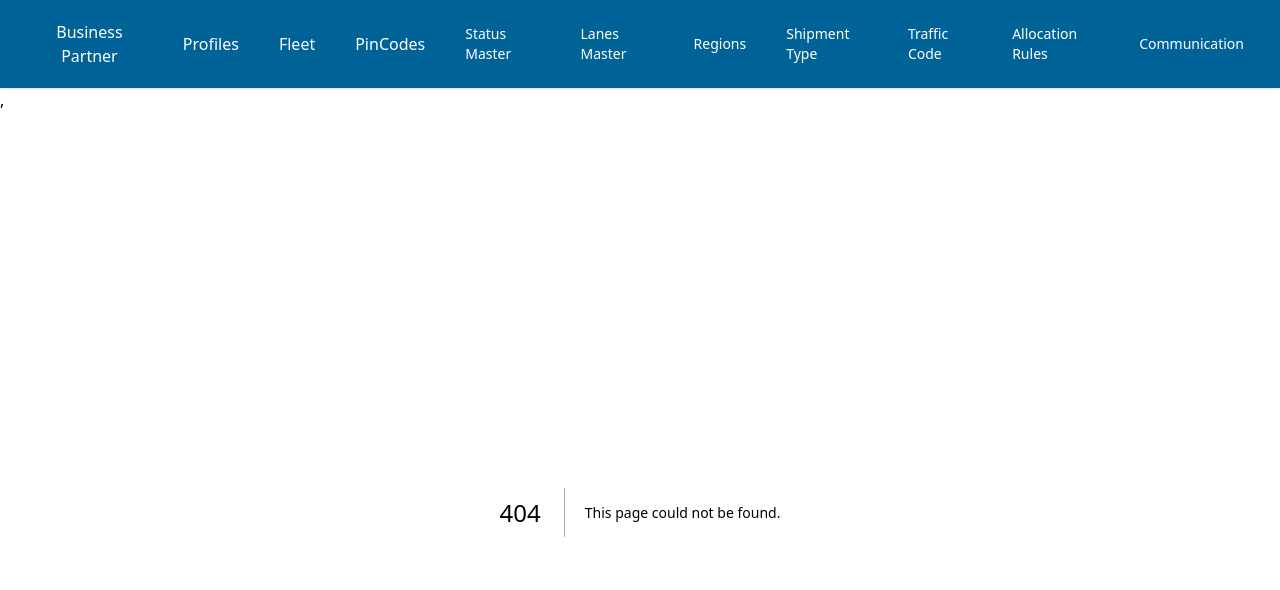
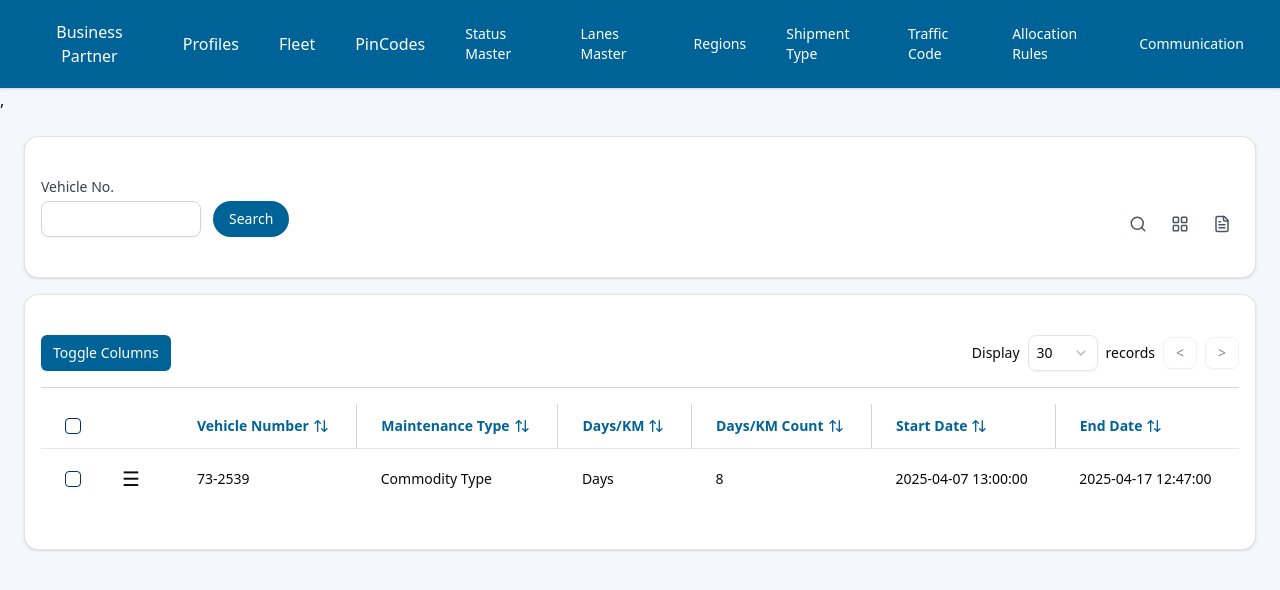
Before and after one commit to rohit24-creator/devdemo_sharedrepo, a Next.js app: page /dashboard/maintenance/lists/regularmaintenance in a window 1280 px wide. Before the commit this address had no page. Shown: the top 590 px of the page. Built offline with nearby package versions, Linux system fonts and the light colour scheme.

Commit message:
completed the list pages of battery,regular maintenance,tyre

```diff
--- /dev/null
+++ b/app/dashboard/maintenance/lists/battery/page.js
@@ -0,0 +1,55 @@
+"use client";
+
+import { useEffect, useState } from "react";
+import ReusableTable from "@/components/ui/reusableComponent/viewtable";
+
+export default function BatteryPage() {
+  const [columns, setColumns] = useState([]);
+  const [rows, setRows] = useState([]);
+  const [loading, setLoading] = useState(true);
+  const [filters, setFilters] = useState([
+    { name: "vehicleNumber", label: "Vehicle No.", value: "" }
+  ]);
+
+  useEffect(() => {
+    async function fetchData() {
+      setLoading(true);
+      const res = await fetch("/dashboard/maintenance/battery.json");
+      const data = await res.json();
+      setColumns(data.columns || []);
+      setRows(data.rows || []);
+      setLoading(false);
+    }
+    fetchData();
+  }, []);
+
+  const handleSearch = (formValues) => {
+    setRows((prevRows) =>
+      prevRows.filter((row) =>
+        row.vehicleNumber.toLowerCase().includes(formValues.vehicleNumber?.toLowerCase() || "")
+      )
+    );
+  };
+
+  const handleActionClick = (action, row) => {
+    alert(`${action} clicked for Vehicle Number: ${row.vehicleNumber}`);
+  };
+
+  return (
+    <div className="p-6">
+      {loading ? (
+        <div>Loading...</div>
+      ) : (
+        <ReusableTable
+          title="Battery"
+          filterFields={filters}
+          columns={columns}
+          rows={rows}
+          onSearch={handleSearch}
+          onActionClick={handleActionClick}
+          enabledActions={["edit", "view", "delete"]}
+        />
+      )}
+    </div>
+  );
+}
--- /dev/null
+++ b/app/dashboard/maintenance/lists/regularmaintenance/page.js
@@ -0,0 +1,54 @@
+"use client";
+
+import { useEffect, useState } from "react";
+import ReusableTable from "@/components/ui/reusableComponent/viewtable";
+export default function RegularMaintenancePage() {
+  const [columns, setColumns] = useState([]);
+  const [rows, setRows] = useState([]);
+  const [loading, setLoading] = useState(true);
+  const [filters, setFilters] = useState([
+    { name: "vehicleNumber", label: "Vehicle No.", value: "" }
+  ]);
+
+  useEffect(() => {
+    async function fetchData() {
+      setLoading(true);
+      const res = await fetch("/dashboard/maintenance/regularmaintenance.json");
+      const data = await res.json();
+      setColumns(data.columns || []);
+      setRows(data.rows || []);
+      setLoading(false);
+    }
+    fetchData();
+  }, []);
+
+  const handleSearch = (formValues) => {
+    setRows((prevRows) =>
+      prevRows.filter((row) =>
+        row.vehicleNumber.toLowerCase().includes(formValues.vehicleNumber?.toLowerCase() || "")
+      )
+    );
+  };
+
+  const handleActionClick = (action, row) => {
+    alert(`${action} clicked for Vehicle Number: ${row.vehicleNumber}`);
+  };
+
+  return (
+    <div className="p-6">
+      {loading ? (
+        <div>Loading...</div>
+      ) : (
+        <ReusableTable
+          title="Regular Maintenance"
+          filterFields={filters}
+          columns={columns}
+          rows={rows}
+          onSearch={handleSearch}
+          onActionClick={handleActionClick}
+          enabledActions={["edit", "view", "delete"]}
+        />
+      )}
+    </div>
+  );
+}
--- /dev/null
+++ b/app/dashboard/maintenance/lists/tyre/page.js
@@ -0,0 +1,54 @@
+"use client";
+
+import { useEffect, useState } from "react";
+import ReusableTable from "@/components/ui/reusableComponent/viewtable";
+export default function TyrePage() {
+  const [columns, setColumns] = useState([]);
+  const [rows, setRows] = useState([]);
+  const [loading, setLoading] = useState(true);
+  const [filters, setFilters] = useState([
+    { name: "vehicleNumber", label: "Vehicle No.", value: "" }
+  ]);
+
+  useEffect(() => {
+    async function fetchData() {
+      setLoading(true);
+      const res = await fetch("/dashboard/maintenance/tyre.json");
+      const data = await res.json();
+      setColumns(data.columns || []);
+      setRows(data.rows || []);
+      setLoading(false);
+    }
+    fetchData();
+  }, []);
+
+  const handleSearch = (formValues) => {
+    setRows((prevRows) =>
+      prevRows.filter((row) =>
+        row.vehicleNumber.toLowerCase().includes(formValues.vehicleNumber?.toLowerCase() || "")
+      )
+    );
+  };
+
+  const handleActionClick = (action, row) => {
+    alert(`${action} clicked for Vehicle Number: ${row.vehicleNumber}`);
+  };
+
+  return (
+    <div className="p-6">
+      {loading ? (
+        <div>Loading...</div>
+      ) : (
+        <ReusableTable
+          title="Tyre"
+          filterFields={filters}
+          columns={columns}
+          rows={rows}
+          onSearch={handleSearch}
+          onActionClick={handleActionClick}
+          enabledActions={["edit", "view", "delete"]}
+        />
+      )}
+    </div>
+  );
+}
--- /dev/null
+++ b/public/dashboard/maintenance/battery.json
@@ -0,0 +1,32 @@
+{
+  "columns": [
+    { "accessorKey": "vehicleNumber", "header": "Vehicle Number" },
+    { "accessorKey": "name", "header": "Name" },
+    { "accessorKey": "number", "header": "Number" },
+    { "accessorKey": "size", "header": "Size" },
+    { "accessorKey": "amount", "header": "Amount" },
+    { "accessorKey": "brand", "header": "Brand" },
+    { "accessorKey": "carrier", "header": "Carrier" },
+    { "accessorKey": "quantity", "header": "Quantity" },
+    { "accessorKey": "purchasedDate", "header": "Purchased Date" },
+    { "accessorKey": "warrantyFrom", "header": "Warranty From" },
+    { "accessorKey": "warrantyTo", "header": "Warranty To" },
+    { "accessorKey": "warrantyInfo", "header": "Warranty Info" }
+  ],
+  "rows": [
+    {
+      "vehicleNumber": "KN42602193",
+      "name": "sx001",
+      "number": "34343",
+      "size": "56",
+      "amount": "100.00",
+      "brand": "RT",
+      "carrier": "Speedy Freight Inc.",
+      "quantity": "66",
+      "purchasedDate": "2025-04-09 00:00:00",
+      "warrantyFrom": "2025-04-10 00:00:00",
+      "warrantyTo": "2025-04-11 00:00:00",
+      "warrantyInfo": ""
+    }
+  ]
+}
--- /dev/null
+++ b/public/dashboard/maintenance/regularmaintenance.json
@@ -0,0 +1,20 @@
+{
+  "columns": [
+    { "accessorKey": "vehicleNumber", "header": "Vehicle Number" },
+    { "accessorKey": "maintenanceType", "header": "Maintenance Type" },
+    { "accessorKey": "daysOrKm", "header": "Days/KM" },
+    { "accessorKey": "daysOrKmCount", "header": "Days/KM Count" },
+    { "accessorKey": "startDate", "header": "Start Date" },
+    { "accessorKey": "endDate", "header": "End Date" }
+  ],
+  "rows": [
+    {
+      "vehicleNumber": "73-2539",
+      "maintenanceType": "Commodity Type",
+      "daysOrKm": "Days",
+      "daysOrKmCount": "8",
+      "startDate": "2025-04-07 13:00:00",
+      "endDate": "2025-04-17 12:47:00"
+    }
+  ]
+}
--- /dev/null
+++ b/public/dashboard/maintenance/tyre.json
@@ -0,0 +1,34 @@
+{
+  "columns": [
+    { "accessorKey": "vehicleNumber", "header": "Vehicle Number" },
+    { "accessorKey": "number", "header": "Number" },
+    { "accessorKey": "size", "header": "Size" },
+    { "accessorKey": "nsd", "header": "NSD" },
+    { "accessorKey": "amount", "header": "Amount" },
+    { "accessorKey": "category", "header": "Category" },
+    { "accessorKey": "company", "header": "Company" },
+    { "accessorKey": "type", "header": "Type" },
+    { "accessorKey": "pattern", "header": "Pattern" },
+    { "accessorKey": "carrier", "header": "Carrier" },
+    { "accessorKey": "quantity", "header": "Quantity" },
+    { "accessorKey": "purchasedDate", "header": "Purchased Date" },
+    { "accessorKey": "warrantyFrom", "header": "Warranty From" }
+  ],
+  "rows": [
+    {
+      "vehicleNumber": "332002",
+      "number": "0022",
+      "size": "18",
+      "nsd": "NSD",
+      "amount": "100.00",
+      "category": "vehicle",
+      "company": "RT",
+      "type": "Pallets",
+      "pattern": "Order",
+      "carrier": "Shipmentx",
+      "quantity": "71.00",
+      "purchasedDate": "2025-01-09 00:00:00",
+      "warrantyFrom": "2025-04-10 00:00:00"
+    }
+  ]
+}
```
